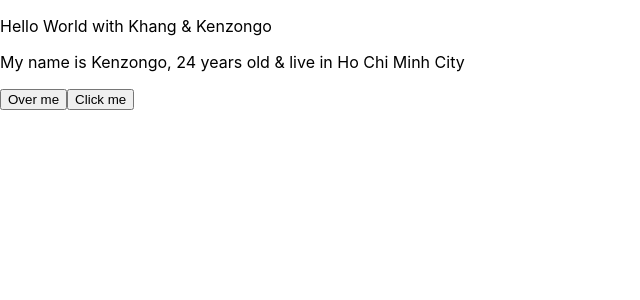
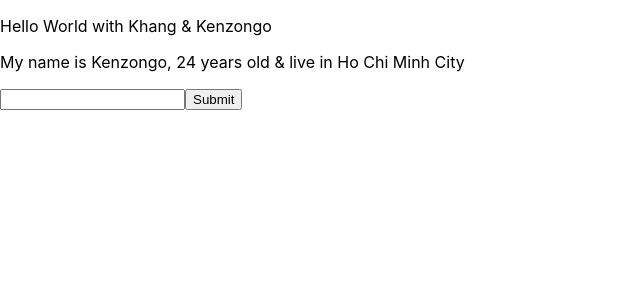
Before and after one commit to kenzongo/learning-reactjs, a React (Create React App) app: page / in a window 1280 px wide. Shown: the top 300 px of the page, without its empty margins (0-640 px from the left). Built offline with nearby package versions, Linux system fonts and the light colour scheme.

Commit message:
video 21

```diff
--- a/src/components/MyComponent.js
+++ b/src/components/MyComponent.js
@@ -1,4 +1,4 @@
-import React from "react";
+import React from 'react';
 class MyComponent extends React.Component {
     //JSX
     //Solution 1:
@@ -16,28 +16,57 @@ class MyComponent extends React.Component {
     state = {
         name: 'Kenzongo',
         age: 24,
-        address: 'Ho Chi Minh City'
-    }
+        address: 'Ho Chi Minh City',
+    };
     handleMouseOver(event) {
         //console.log(event.pageX);
     }
     handleClick(event) {
-        console.log("You just click me!!");
+        console.log('You just click me!!');
         console.log(event.target);
         //console.log('My name is ', this.state.name);
         this.setState({
             name: 'Khang',
-            age: Math.floor(Math.random() * 100 + 1)
-        })
+            age: Math.floor(Math.random() * 100 + 1),
+        });
+    }
+    //solution 3:
+    // handleClick = (event) => {
+    //     console.log("You just click me!!");
+    //     console.log(event.target);
+    //     //console.log('My name is ', this.state.name);
+    //     this.setState({
+    //         name: 'Khang',
+    //         age: Math.floor(Math.random() * 100 + 1)
+    //     })
+    // }
+    handleOnChangeInput = (event) => {
+        this.setState({
+            name: event.target.value,
+        });
+    };
+    handleOnSubmit = (event) => {
+        //prevent default action of submit
+        event.preventDefault();
+        console.log(this.state)
     }
     render() {
         return (
             <div>
                 <p>
-                    My name is {this.state.name}, {this.state.age} years old &amp; live in {this.state.address}
+                    My name is {this.state.name}, {this.state.age} years old &amp; live in{' '}
+                    {this.state.address}
                 </p>
-                <button onMouseOver={this.handleMouseOver}>Over me</button>
-                <button onClick={(event) => this.handleClick(event)}>Click me</button>
+                {/* <button onMouseOver={this.handleMouseOver}>Over me</button>
+                <button onClick={(event) => this.handleClick(event)}>Click me</button> */}
+                {/* <button onClick={this.handleClick}>Click me</button> */}
+                <form onSubmit={(event) => this.handleOnSubmit(event)}>
+                    <input
+                        onChange={(event) => this.handleOnChangeInput(event)}
+                        type="text"
+                    />
+                    <button>Submit</button>
+                </form>
             </div>
         );
     }
```
